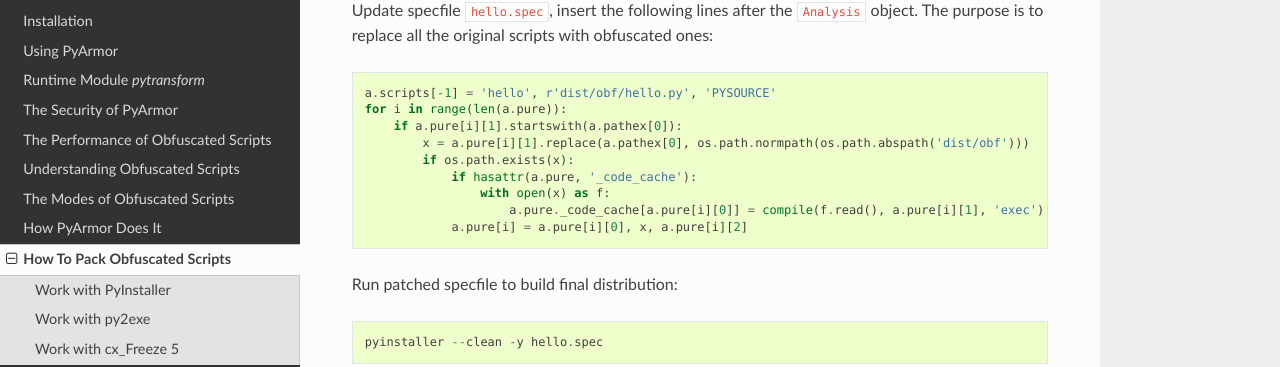
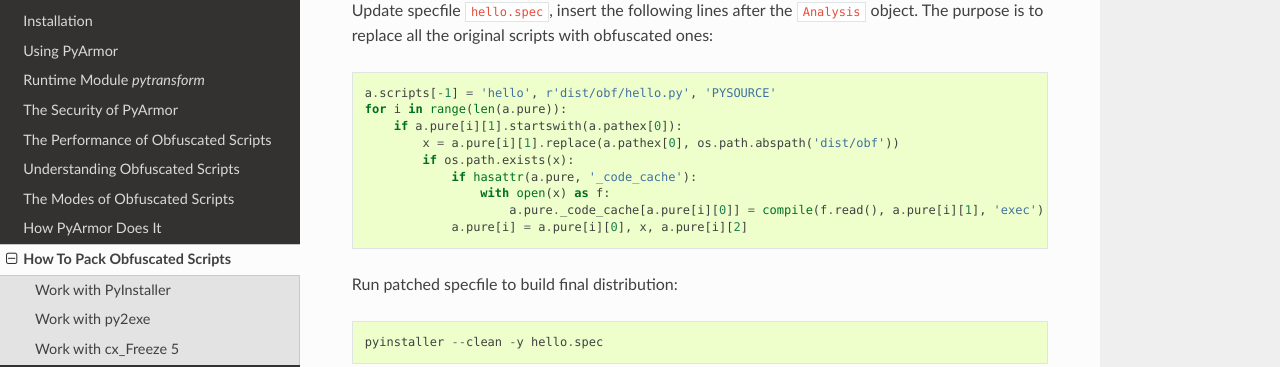
Before and after one commit to dashingsoft/pyarmor, a Sphinx documentation site: the page built from docs/pack-obfuscated-scripts.rst, in a window 1280 px wide and 900 px high, scrolled down 922 px. Shown: the part 124-491 px from the top of the window. Built offline with Sphinx 7.4.7 and the Read the Docs theme 2.0.0, drawn with Linux system fonts in a browser that asks for light colours.

Commit message:
Refine sample code

```diff
--- a/docs/pack-obfuscated-scripts.rst
+++ b/docs/pack-obfuscated-scripts.rst
@@ -48,7 +48,7 @@ obfuscated ones::
     a.scripts[-1] = 'hello', r'dist/obf/hello.py', 'PYSOURCE'
     for i in range(len(a.pure)):
         if a.pure[i][1].startswith(a.pathex[0]):
-            x = a.pure[i][1].replace(a.pathex[0], os.path.normpath(os.path.abspath('dist/obf')))
+            x = a.pure[i][1].replace(a.pathex[0], os.path.abspath('dist/obf'))
             if os.path.exists(x):
                 if hasattr(a.pure, '_code_cache'):
                     with open(x) as f:
```
